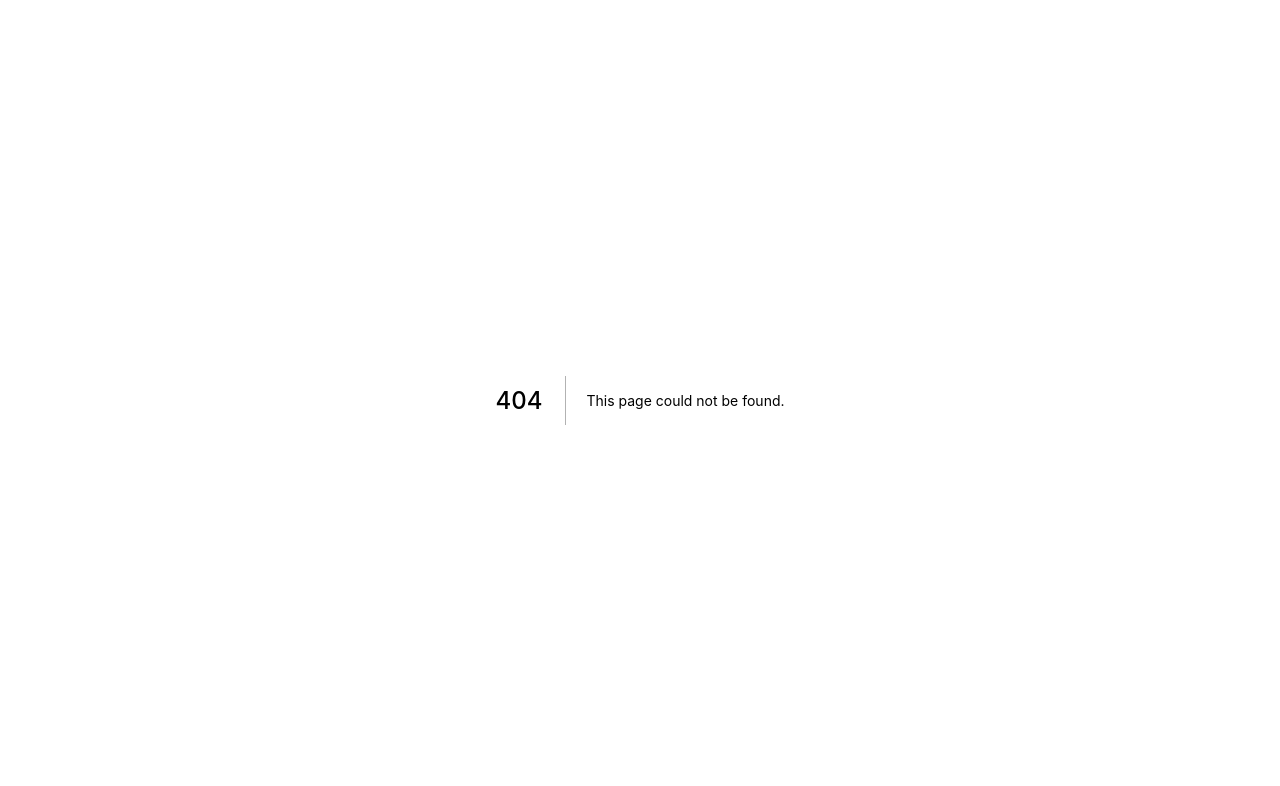
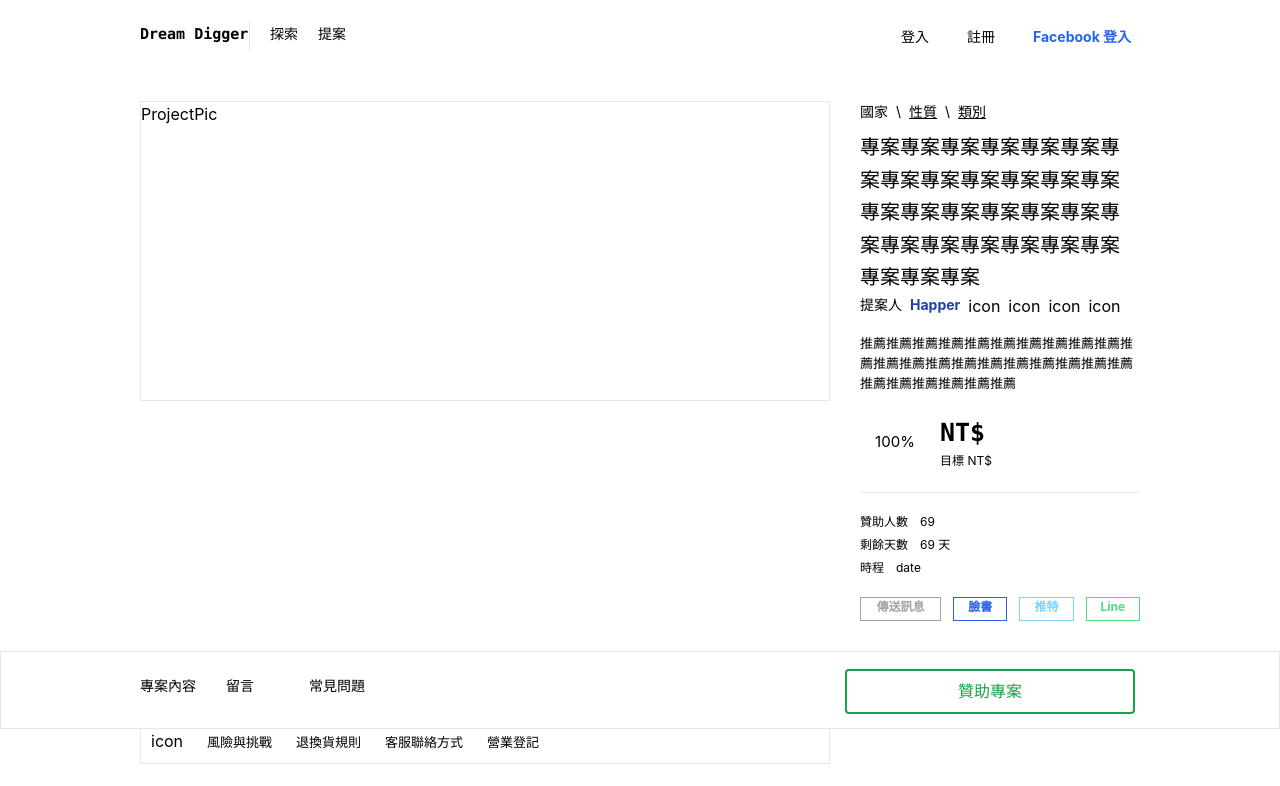
Before and after one commit to hryjosn/dream-digger, a Next.js app: page /project in a window 1280 px wide. Before the commit this address had no page. Shown: the top 786 px of the page. Built offline with nearby package versions, Linux system fonts and the light colour scheme.

Commit message:
Project page UI

```diff
--- /dev/null
+++ b/pages/project/index.ts
@@ -0,0 +1 @@
+export { default } from '../../src/containers/Project'
--- /dev/null
+++ b/src/containers/Project/Project.tsx
@@ -0,0 +1,241 @@
+import React from 'react'
+const  Project = () => {
+  return (
+    <div>
+      <header className='flex justify-center mt-[1px]'>
+        <div className='flex justify-start w-[500px] h-[70px]'>
+          <div className='flex items-center'>
+            <div className='flex space-x-5 h-[30px]'>
+              <div className='w-[110px] border-r'>
+                <a
+                  href=''
+                  className='font-mono font-semibold text-[15px] w-[100px]'>
+                    Dream Digger
+                </a>
+              </div>
+              <div className=''>
+                <a
+                  href='./categories'
+                  className='text-[14px]'>
+                    探索
+                </a>
+              </div>
+              <div>
+                <a
+                  href=''
+                  className='text-[14px]'>
+                    提案
+                </a>
+              </div>
+            </div>
+          </div>
+        </div>
+        <div className='flex justify-end w-[500px] h-[70px]'>
+          <div className='flex items-center'>
+            <div className='flex space-x-4 mr-[7px]'>
+              <div className='w-[50px]'>
+                <a
+                  href='./login'
+                  className='text-[14px]'>
+                    登入
+                </a>
+              </div>
+              <div className='w-[50px]'>
+                <a
+                  href='./signup'
+                  className='text-[14px]'>
+                    註冊
+                </a>
+              </div>
+              <div className='w-[100px]'>
+                <a
+                  href=''
+                  className='font-bold text-[14px] text-blue-600/100'>
+                    Facebook 登入
+                </a>
+              </div>
+            </div>
+          </div>
+        </div>
+      </header>
+      <div className='flex justify-center'>
+        <div className='w-[700px] h-[550px] mt-[30px]'>
+            <div className='h-[300px] w-[690px] border'>
+                <p>ProjectPic</p>
+            </div>
+        </div>
+        <div className='w-[300px] mt-[30px]'>
+            <div className='ml-[20px]'>
+                <div className='flex text-[14px] space-x-2'>
+                    <p>國家</p>
+                    <p>\</p>
+                    <a
+                        href=''
+                        className='underline'>
+                            性質
+                    </a>
+                    <p>\</p>
+                    <a
+                        href=''
+                        className='underline'>
+                            類別
+                    </a>
+                </div>
+            </div>
+            <div className='ml-[20px] mt-[9px] w-[260px]'>
+                <p className='text-[20px] break-all leading-relaxed'>專案專案專案專案專案專案專案專案專案專案專案專案專案專案專案專案專案專案專案專案專案專案專案專案專案專案專案專案專案</p>
+            </div>
+            <div className='ml-[20px]'>
+                <div className='flex space-x-2'>
+                    <p className='text-[14px]'>提案人</p>
+                    <a href='' className='text-[14px] text-blue-800 font-bold antialiased'>Happer</a>
+                    <a href='projectOwnerWeb'>icon</a>
+                    <a href='projectOwnerYouTube'>icon</a>
+                    <a href='projectOwnerFacebook'>icon</a>
+                    <a href='projectOwnerLINE'>icon</a>
+                </div>
+            </div>
+            <div className='ml-[20px] mt-[15px]'>
+              <p className='break-all text-[13px] leading-5'>推薦推薦推薦推薦推薦推薦推薦推薦推薦推薦推薦推薦推薦推薦推薦推薦推薦推薦推薦推薦推薦推薦推薦推薦推薦推薦推薦</p>
+            </div>
+            <div className='flex h-[100px] ml-[20px] border-b'>
+              <div className='w-[70px] flex justify-center'>
+                <p className='flex items-center text-[15px]'>100%</p>
+              </div>
+              <div className='flex flex-col justify-center ml-[10px]'>
+                <p className='text-[25px] font-mono subpixel-antialiased font-bold'>NT$</p>
+                <p className='text-[12px]'>目標 NT$</p>
+              </div>
+            </div>
+            <div className='ml-[20px] mt-[20px]'>
+              <div className='flex space-x-3 text-[12px]'>
+                <p>贊助人數</p>
+                <p>69</p>
+              </div>
+              <div className='flex space-x-3 text-[12px] mt-[5px]'>
+                <p>剩餘天數</p>
+                <p>69 天</p>
+              </div>
+              <div className='flex space-x-3 text-[12px] mt-[5px]'>
+                <p>時程</p>
+                <p>date</p>
+              </div>
+            </div>
+            <div className='flex ml-[20px] mt-[20px] text-[12px] space-x-3'>
+              <a href='' className='flex justify-evenly border border-stone-400 w-[150px] h-[24px] text-stone-400 font-bold'>傳送訊息</a>
+              <a href='' className='flex justify-evenly border border-blue-600 w-[100px] h-[24px] text-blue-600 font-bold'>臉書</a>
+              <a href='' className='flex justify-evenly border border-sky-300 w-[100px] h-[24px] text-sky-300 font-bold'>推特</a>
+              <a href='' className='flex justify-evenly border border-green-400 w-[100px] h-[24px] text-green-400 font-bold'>Line</a>
+            </div>
+        </div>
+      </div>
+      <div className='h-[78px] border sticky top-0'>
+        <div className='flex justify-center'>
+            <div className='w-[700px]'>
+                <div className='mt-[21px] h-[78px]'>
+                    <a href='' className='text-[14px]'>專案內容</a>
+                    <a href='' className='text-[14px] ml-[30px] '>留言</a>
+                    <a href='' className='text-[14px] ml-[55px]'>常見問題</a>
+                </div>
+            </div>
+            <div className='flex justify-center items-center w-[300px] h-[78px]'>
+              <a href='' className='flex justify-center items-center text-green-600 w-[290px] h-[45px] border rounded border-green-600 border-2'>贊助專案</a>
+            </div>
+        </div>
+      </div>
+      <div className='sticky top-[80px]'>
+        <div className='flex justify-center'>
+            <div className='w-[1000px]'>
+                <div className='border-x border-b h-[35px] w-[690px] space-x-6'>
+                  <a href='' className='ml-[10px]'>icon</a>
+                  <a href='' className='text-[13px]'>風險與挑戰</a>
+                  <a href='' className='text-[13px]'>退換貨規則</a>
+                  <a href='' className='text-[13px]'>客服聯絡方式</a>
+                  <a href='' className='text-[13px]'>營業登記</a>
+                </div>
+            </div>
+        </div>
+      </div>
+      <div className='h-[1000px]'>
+
+      </div>
+      <div>
+        <footer className='flex justify-center  border-y-[1px]'>
+        <div className='w-[1000px] h-[250px]'>
+          <div className='flex'>
+            <div className='w-[250px]'>
+              <p className='text-2xl font-mono mt-[75px] font-bold'>Dream Digger</p>
+            </div>
+            <div className='w-[250px] text-[14px]'>
+              <div className='justfiy-start ml-[50px] mt-[75px] flex flex-col space-y-3'>
+                <p className='font-semibold'>幫助</p>
+                <a
+                  href='./question'
+                  className='hover:text-blue-700 text-gray-600'>
+                    常見問題
+                </a>
+                <a
+                  href='./TermsOfUse'
+                  className='hover:text-blue-700 text-gray-600'>
+                    使用條款
+                </a>
+                <a
+                  href='./privacy'
+                  className='hover:text-blue-800 text-gray-600'>
+                    隱私權政策
+                </a>
+              </div>
+            </div>
+            <div className='w-[200px] text-[14px]'>
+              <div className='ml-[20px] mt-[75px] flex flex-col space-y-3'>
+                <p className='font-semibold'>關於</p>
+                <a
+                  href='./about'
+                  className='hover:text-blue-800 text-gray-600'>
+                    關於我們
+                </a>
+                <a
+                  href='./trademark'
+                  className='hover:text-blue-800 text-gray-600'>
+                    商標資源
+                </a>
+              </div>
+            </div>
+            <div className='flex'>
+              <div className='mt-[75px] flex space-x-3'>
+                <a
+                  href='./facebook'
+                  className='hover:text-blue-700'>
+                    icon
+                </a>
+                <a
+                  href='./instagram'
+                  className='hover:text-red-600'>
+                    icon
+                </a>
+                <a
+                  href='./youtube'
+                  className='hover:text-red-600'>
+                    icon
+                </a>
+                <a
+                  href='./line'
+                  className='hover:text-lime-500'>
+                    icon
+                </a>
+              </div>
+            </div>
+          </div>
+        </div>
+        </footer>
+        <div className='flex justify-center'>
+          <div className='w-[1000px] h-[140px] flex justify-center'>
+            <p className='font-serif font-light text-[13px] text-zinc-500 mt-[40px]'>@Dream Digger 酷酷工作室</p>
+          </div>
+        </div>
+      </div>
+    </div>
+  )
+}
+
+export default Project;
--- /dev/null
+++ b/src/containers/Project/index.tsx
@@ -0,0 +1 @@
+export { default } from './Project'
```
